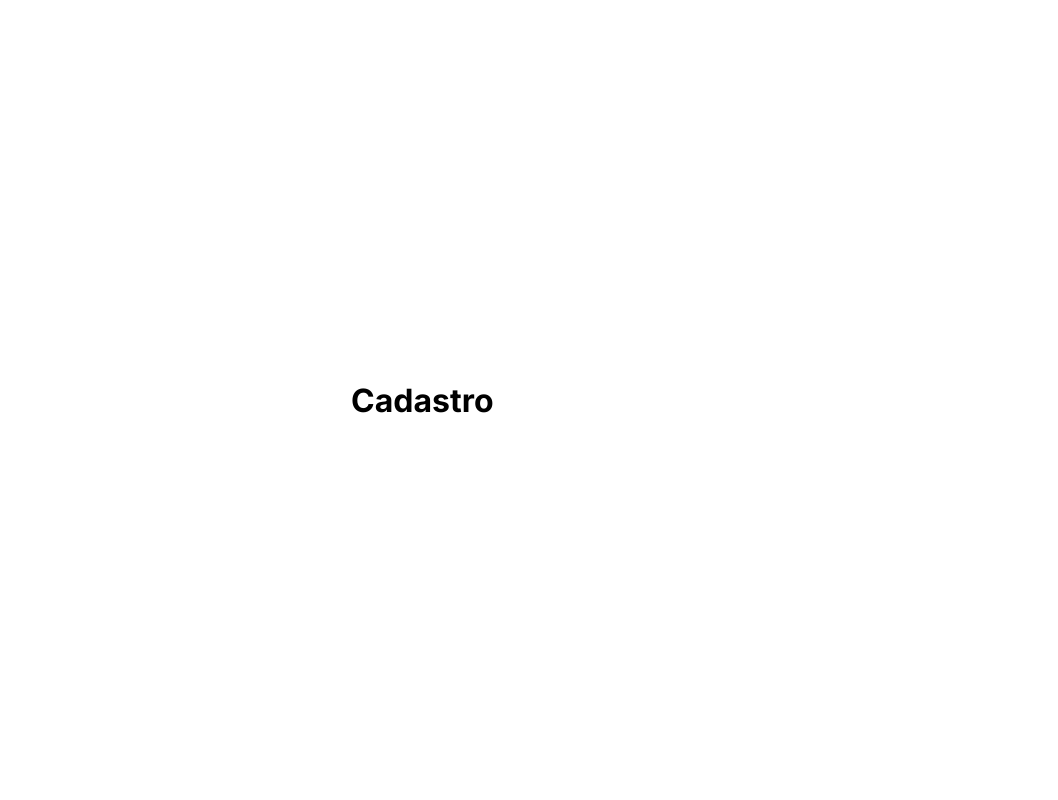
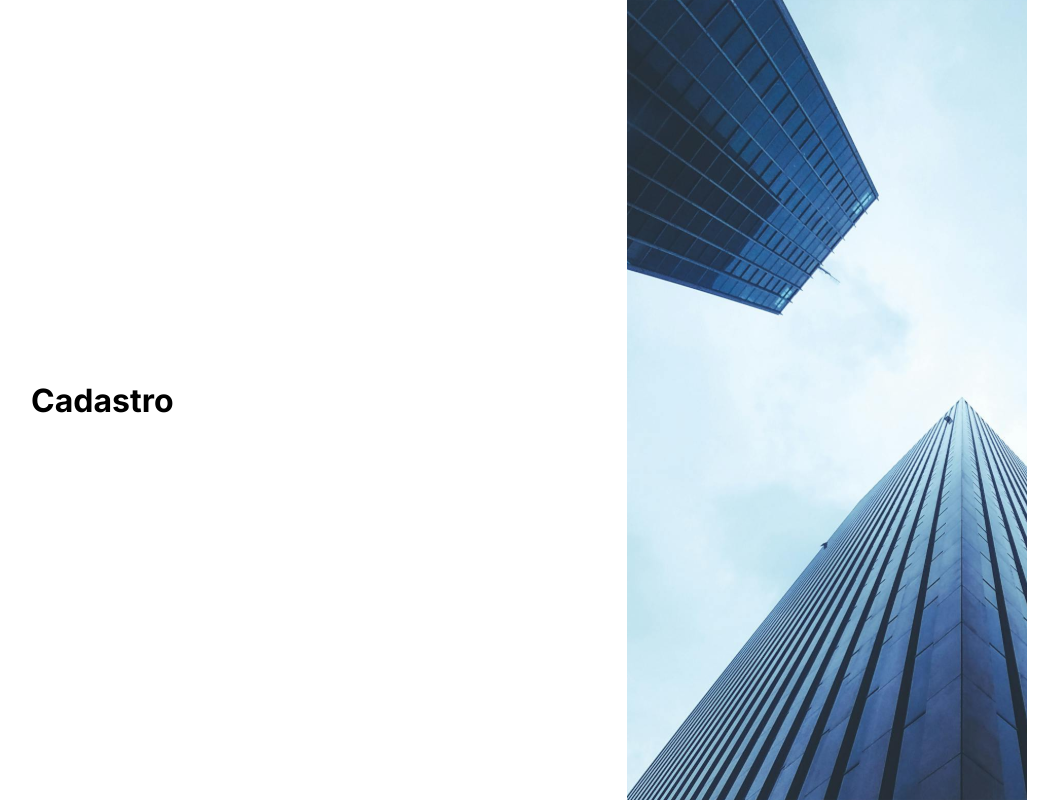
Before and after one commit to Th3Gabriel/sales-dashboard, a React (Vite) app: page /cadastro in a window 1280 px wide. Shown: the top 800 px of the page, without its empty margins (13-1071 px from the left). Built offline with nearby package versions, Linux system fonts and the light colour scheme.

Commit message:
Fix: Login and Register

```diff
--- a/src/pages/Login.tsx
+++ b/src/pages/Login.tsx
@@ -5,7 +5,7 @@ function Login() {
   return (
     <>
       <Box>
-        <Grid Container>
+        <Grid container>
           <Grid
             item
             xs={12}
--- a/src/pages/Registration.tsx
+++ b/src/pages/Registration.tsx
@@ -5,7 +5,7 @@ function Registration() {
   return (
     <>
       <Box>
-        <Grid Container>
+        <Grid container>
           <Grid
             item
             xs={12}
```
